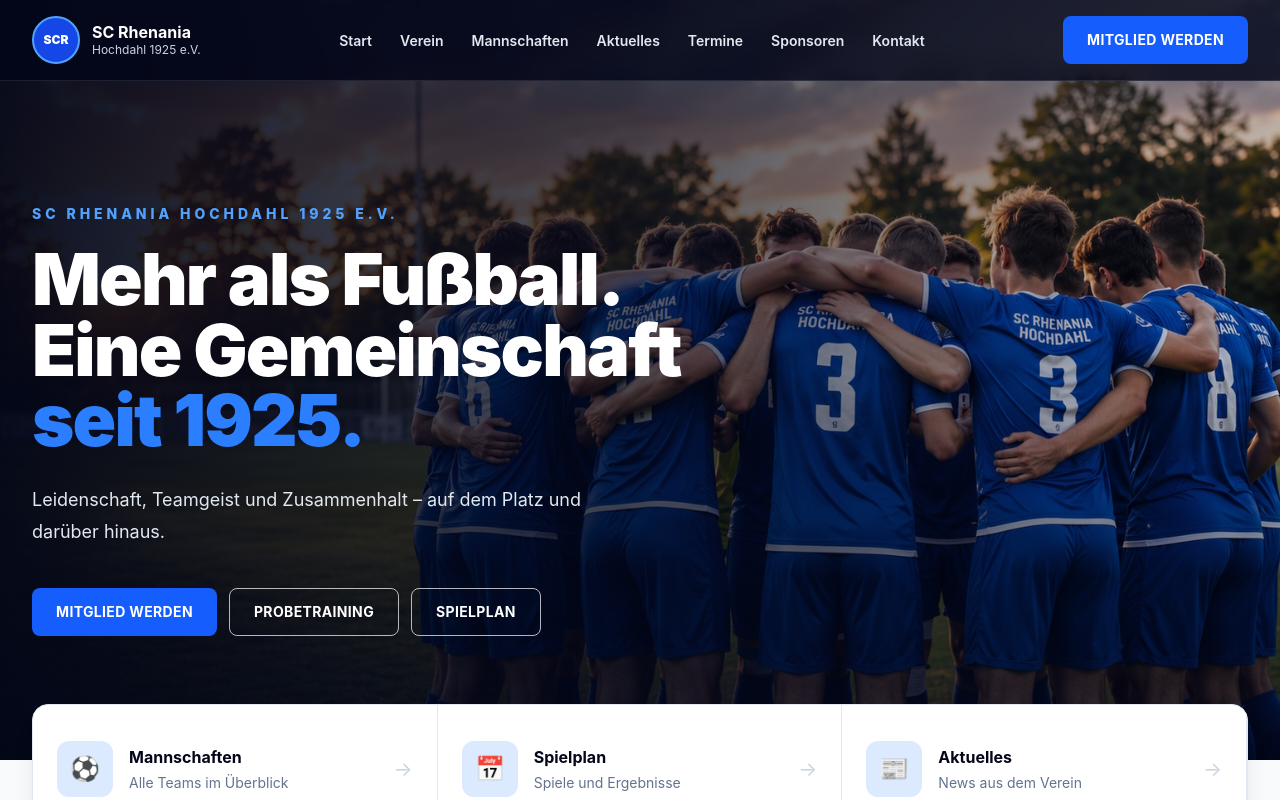
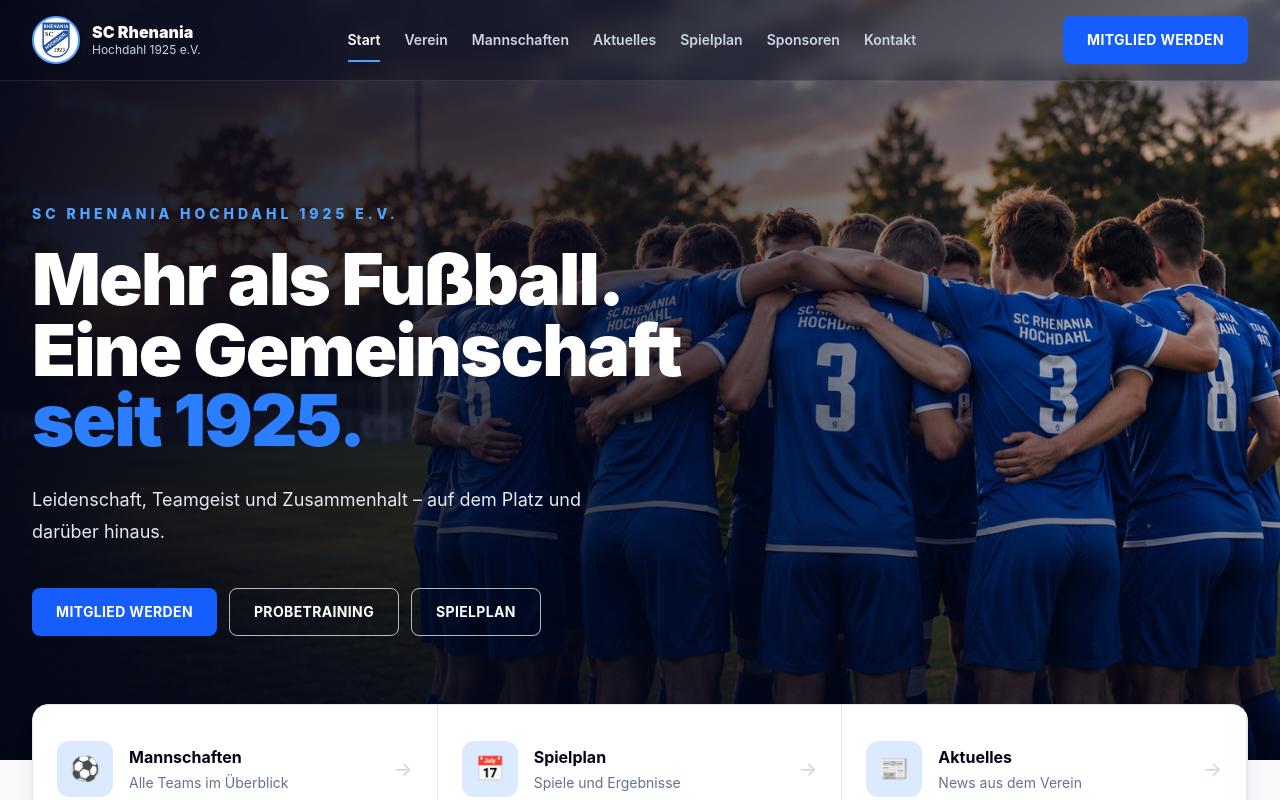
Before and after one commit to pnock88/rhenania-web, a Nuxt app: page / in a window 1280 px wide. Shown: the top 800 px of the page. Built offline with nearby package versions, Linux system fonts and the light colour scheme.

Commit message:
feat: improve responsive site header

```diff
--- a/app/components/layout/AppHeader.vue
+++ b/app/components/layout/AppHeader.vue
@@ -1,12 +1,15 @@
 <script setup lang="ts">
+const route = useRoute()
+
 const isMenuOpen = ref(false)
+const isScrolled = ref(false)
 
 const navigation = [
   { label: 'Start', to: '/' },
   { label: 'Verein', to: '/verein' },
   { label: 'Mannschaften', to: '/mannschaften' },
   { label: 'Aktuelles', to: '/news' },
-  { label: 'Termine', to: '/termine' },
+  { label: 'Spielplan', to: '/spielplan' },
   { label: 'Sponsoren', to: '/sponsoren' },
   { label: 'Kontakt', to: '/kontakt' },
 ]
@@ -14,32 +17,81 @@
 const closeMenu = () => {
   isMenuOpen.value = false
 }
+
+const handleScroll = () => {
+  isScrolled.value = window.scrollY > 24
+}
+
+const isActive = (path: string) => {
+  if (path === '/') {
+    return route.path === '/'
+  }
+
+  return route.path.startsWith(path)
+}
+
+watch(
+  () => route.path,
+  () => {
+    closeMenu()
+  },
+)
+
+watch(isMenuOpen, (isOpen) => {
+  if (!import.meta.client) {
+    return
+  }
+
+  document.body.style.overflow = isOpen ? 'hidden' : ''
+})
+
+onMounted(() => {
+  handleScroll()
+  window.addEventListener('scroll', handleScroll, { passive: true })
+})
+
+onBeforeUnmount(() => {
+  window.removeEventListener('scroll', handleScroll)
+  document.body.style.overflow = ''
+})
 </script>
 
 <template>
   <header
-    class="absolute inset-x-0 top-0 z-50 border-b border-white/10 bg-slate-950/80 text-white backdrop-blur-md"
+    class="fixed inset-x-0 top-0 z-50 text-white transition-all duration-300"
+    :class="[
+      isScrolled || isMenuOpen
+        ? 'border-b border-white/10 bg-slate-950/95 shadow-lg backdrop-blur-xl'
+        : 'border-b border-white/10 bg-slate-950/35 backdrop-blur-sm',
+    ]"
   >
     <BaseContainer>
-      <div class="flex h-20 items-center justify-between">
+      <div
+        class="flex items-center justify-between transition-all duration-300"
+        :class="isScrolled ? 'h-16' : 'h-20'"
+      >
         <NuxtLink
           to="/"
-          class="flex items-center gap-3"
+          class="flex min-w-0 items-center gap-3"
           aria-label="SC Rhenania Hochdahl – Startseite"
           @click="closeMenu"
         >
           <div
-            class="flex size-12 items-center justify-center rounded-full border-2 border-blue-400 bg-blue-700 text-xs font-black"
+            class="flex h-12 w-12 shrink-0 items-center justify-center overflow-hidden rounded-full border-2 border-blue-400 bg-white p-1 shadow-md"
           >
-            SCR
+            <img
+              src="/images/logos/rhenania.png"
+              alt=""
+              class="h-full w-full object-contain"
+            >
           </div>
 
-          <div class="leading-tight">
-            <p class="font-bold">
+          <div class="min-w-0 leading-tight">
+            <p class="truncate font-black">
               SC Rhenania
             </p>
 
-            <p class="text-xs text-slate-300">
+            <p class="truncate text-xs text-slate-300">
               Hochdahl 1925 e.V.
             </p>
           </div>
@@ -49,43 +101,52 @@
           class="hidden lg:block"
           aria-label="Hauptnavigation"
         >
-          <ul class="flex items-center gap-7">
+          <ul class="flex items-center gap-6">
             <li
               v-for="item in navigation"
               :key="item.to"
             >
               <NuxtLink
                 :to="item.to"
-                class="text-sm font-semibold text-slate-200 transition hover:text-blue-400"
+                class="group relative block py-3 text-sm font-semibold transition"
+                :class="
+                  isActive(item.to)
+                    ? 'text-white'
+                    : 'text-slate-300 hover:text-white'
+                "
               >
                 {{ item.label }}
+
+                <span
+                  class="absolute inset-x-0 bottom-0 h-0.5 origin-left bg-blue-400 transition-transform duration-300"
+                  :class="
+                    isActive(item.to)
+                      ? 'scale-x-100'
+                      : 'scale-x-0 group-hover:scale-x-100'
+                  "
+                />
               </NuxtLink>
             </li>
           </ul>
         </nav>
 
-        <BaseButton
-          to="/mitglied-werden"
-          class="hidden lg:inline-flex"
-        >
-          Mitglied werden
-        </BaseButton>
+        <div class="hidden lg:block">
+          <BaseButton to="/mitglied-werden">
+            Mitglied werden
+          </BaseButton>
+        </div>
 
         <button
           type="button"
-          class="flex size-11 items-center justify-center rounded-lg border border-white/20 lg:hidden"
+          class="relative z-50 flex h-11 w-11 shrink-0 items-center justify-center rounded-lg border border-white/20 bg-white/10 transition hover:bg-white/20 lg:hidden"
           :aria-expanded="isMenuOpen"
           aria-controls="mobile-navigation"
           :aria-label="isMenuOpen ? 'Menü schließen' : 'Menü öffnen'"
           @click="isMenuOpen = !isMenuOpen"
         >
-          <span class="sr-only">
-            {{ isMenuOpen ? 'Menü schließen' : 'Menü öffnen' }}
-          </span>
-
           <svg
             v-if="!isMenuOpen"
-            class="size-6"
+            class="h-6 w-6"
             viewBox="0 0 24 24"
             fill="none"
             stroke="currentColor"
@@ -100,7 +161,7 @@
 
           <svg
             v-else
-            class="size-6"
+            class="h-6 w-6"
             viewBox="0 0 24 24"
             fill="none"
             stroke="currentColor"
@@ -114,36 +175,54 @@
           </svg>
         </button>
       </div>
+    </BaseContainer>
 
+    <Transition
+      enter-active-class="transition duration-300 ease-out"
+      enter-from-class="-translate-y-4 opacity-0"
+      enter-to-class="translate-y-0 opacity-100"
+      leave-active-class="transition duration-200 ease-in"
+      leave-from-class="translate-y-0 opacity-100"
+      leave-to-class="-translate-y-4 opacity-0"
+    >
       <nav
         v-if="isMenuOpen"
         id="mobile-navigation"
-        class="border-t border-white/10 py-5 lg:hidden"
+        class="max-h-[calc(100vh-4rem)] overflow-y-auto border-t border-white/10 bg-slate-950 px-5 py-6 lg:hidden"
         aria-label="Mobile Navigation"
       >
-        <ul class="flex flex-col gap-1">
+        <ul class="space-y-1">
           <li
             v-for="item in navigation"
             :key="item.to"
           >
             <NuxtLink
               :to="item.to"
-              class="block rounded-lg px-3 py-3 font-semibold text-slate-200 transition hover:bg-white/10 hover:text-white"
+              class="flex items-center justify-between rounded-xl px-4 py-3.5 font-bold transition"
+              :class="
+                isActive(item.to)
+                  ? 'bg-blue-600 text-white'
+                  : 'text-slate-200 hover:bg-white/10 hover:text-white'
+              "
               @click="closeMenu"
             >
               {{ item.label }}
+
+              <span aria-hidden="true">
+                →
+              </span>
             </NuxtLink>
           </li>
         </ul>
 
         <BaseButton
           to="/mitglied-werden"
-          class="mt-5 w-full"
+          class="mt-6 w-full"
           @click="closeMenu"
         >
           Mitglied werden
         </BaseButton>
       </nav>
-    </BaseContainer>
+    </Transition>
   </header>
 </template>
```
